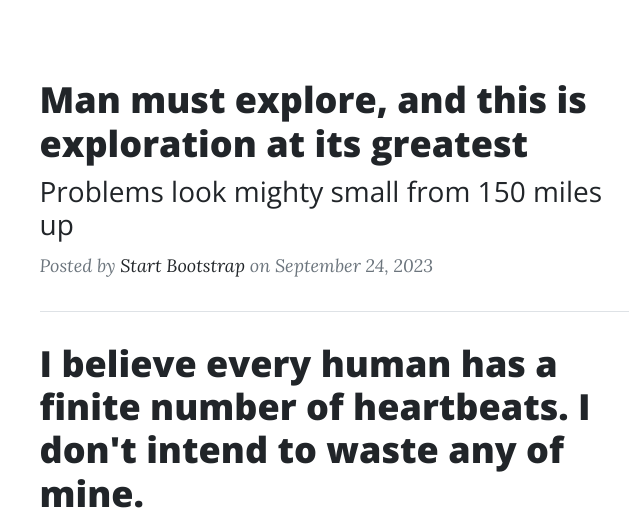
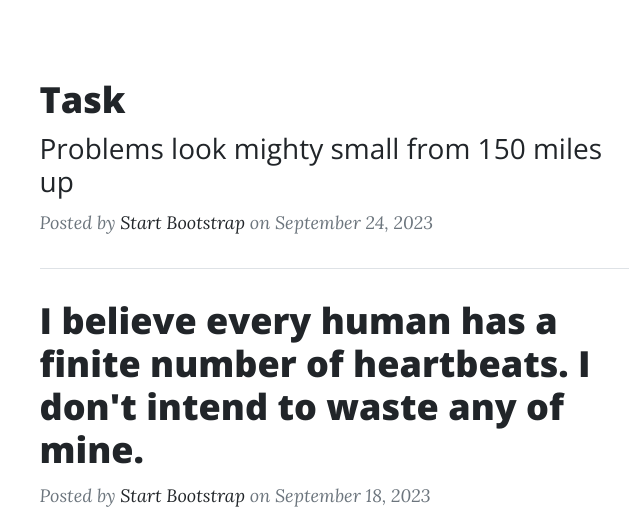
Before and after one commit to akinkat/ascension, a Django app: page / in a window 1280 px wide. Shown: the part 532-1049 px from the top of the page, without its empty margins (306-946 px from the left). Run offline with Django 4.2, Linux system fonts and the light colour scheme; some libraries are stand-ins or nearby versions.

Commit message:
fix:top page

```diff
--- a/task_management/templates/task_management/index.html
+++ b/task_management/templates/task_management/index.html
@@ -24,7 +24,7 @@
                     <!-- Post preview-->
                     <div class="post-preview">
                         <a href="post.html">
-                            <h2 class="post-title">Man must explore, and this is exploration at its greatest</h2>
+                            <h2 class="post-title">Task</h2>
                             <h3 class="post-subtitle">Problems look mighty small from 150 miles up</h3>
                         </a>
                         <p class="post-meta">
```
